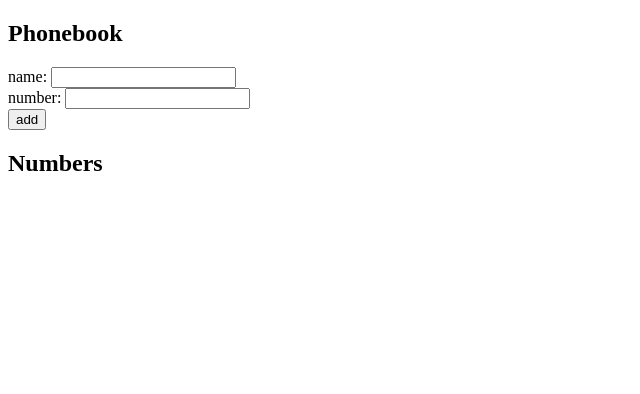
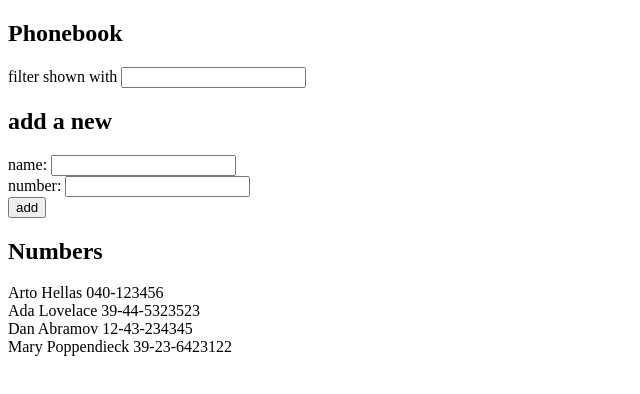
Before and after one commit to WayneHaworth/fullstackopen, a React (Create React App) app: page / in a window 1280 px wide. Shown: the top 394 px of the page, without its empty margins (0-640 px from the left). Built offline with nearby package versions, Linux system fonts and the light colour scheme.

Commit message:
Move components to separate files

```diff
--- a/src/App.js
+++ b/src/App.js
@@ -1,11 +1,24 @@
 import { useState } from "react";
 
+import SearchFilter from "./components/SearchFilter";
+import AddNew from "./components/AddNew";
+import RenderContacts from "./components/RenderContacts";
+
 const App = () => {
-  const [persons, setPersons] = useState([])
+  const [persons, setPersons] = useState([
+    { name: 'Arto Hellas', number: '040-123456', id: 1 },
+    { name: 'Ada Lovelace', number: '39-44-5323523', id: 2 },
+    { name: 'Dan Abramov', number: '12-43-234345', id: 3 },
+    { name: 'Mary Poppendieck', number: '39-23-6423122', id: 4 }
+  ])
 
+  /*State setup*/
   const [newName, setNewName] = useState('')
   const [newNumber, setNewNumber] = useState('')
+  const [filterText, setFilterText] = useState('')
 
+
+  /*Handlers*/
   const handleSubmit = (event) => {
     event.preventDefault();
     if (persons.every(person => person.name !== newName)) {
@@ -24,38 +37,18 @@ const App = () => {
     }
   }
 
-  const handleNameChange = (event) => {
-    setNewName(event.target.value)
-  }
-
-  const handleNumberChange = (event) => {
-    setNewNumber(event.target.value)
-  }
+  const handleNameChange = (event) => { setNewName(event.target.value) }
+  const handleNumberChange = (event) => { setNewNumber(event.target.value) }
+  const handleFilterText = (event) => { setFilterText(event.target.value) }
 
   return (
     <div>
-      <h2>Phonebook</h2>
-      <form onSubmit={handleSubmit}>
-        <div>
-          <div>name: <input value={newName} onChange={handleNameChange}/></div>
-          <div>number: <input value={newNumber} onChange={handleNumberChange}/></div>
-        </div>
-        <div>
-          <button type="submit">add</button>
-        </div>
-      </form>
-      <h2>Numbers</h2>
-      <div>
-        {persons.map(
-          person =>
-            <div key={person.name}>
-              {person.name} {person.number}
-              </div>
-          )
-        }
-      </div>
+      <SearchFilter value={filterText} onChange={handleFilterText}/>
+      <AddNew handleSubmit={handleSubmit} newName={newName} newNumber={newNumber} nameChange={handleNameChange} numberChange={handleNumberChange}/>
+      <RenderContacts persons={persons} filterText={filterText}/>
 
-      {/* <div>debug: {newName}</div> */}
+
+      {/* <div>debug: {filterText}</div> */}
     </div>
   );
 }
--- /dev/null
+++ b/src/components/AddNew.js
@@ -0,0 +1,18 @@
+const AddNew = ({handleSubmit, newName, newNumber, nameChange, numberChange}) => {
+    return (
+      <div>
+        <h2>add a new</h2>
+        <form onSubmit={handleSubmit}>
+          <div>
+            <div>name: <input value={newName} onChange={nameChange}/></div>
+            <div>number: <input value={newNumber} onChange={numberChange}/></div>
+          </div>
+          <div>
+            <button type="submit">add</button>
+          </div>
+        </form>
+      </div>
+    )
+  }
+
+  export default AddNew
--- /dev/null
+++ b/src/components/RenderContacts.js
@@ -0,0 +1,22 @@
+const RenderContacts = ({persons, filterText}) => {
+    return (
+      <div>
+        <h2>Numbers</h2>
+        <div>
+          {
+            persons
+              .filter(person => person.name.toLowerCase().includes(filterText.toLowerCase()))
+              .map( person => <RenderContact key={person.name} personName={person.name} personNumber={person.number}/>)
+          }
+        </div>
+      </div>
+    )
+  }
+
+const RenderContact = ({personName, personNumber}) => {
+  return (
+    <div key={personName}> {personName} {personNumber}</div>
+  )
+}
+
+export default RenderContacts
--- /dev/null
+++ b/src/components/SearchFilter.js
@@ -0,0 +1,10 @@
+const SearchFilter = ({filterText, onChange}) => {
+    return (
+    <div>
+      <h2>Phonebook</h2>
+      <div>filter shown with <input value={filterText} onChange={onChange}/></div>
+    </div>
+    )
+  }
+
+  export default SearchFilter
```
